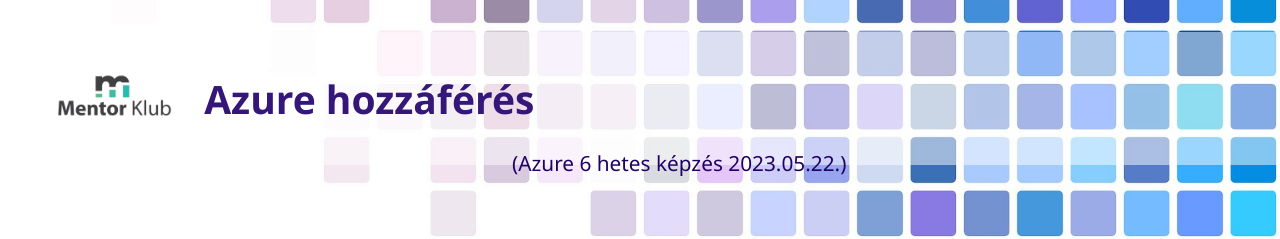
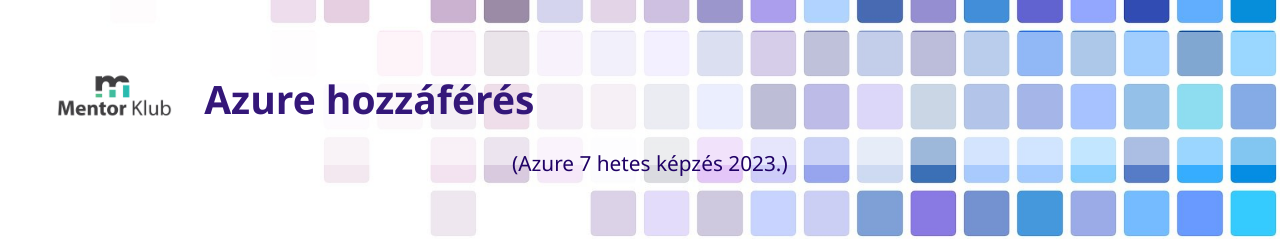
Before and after one commit to cloudsteak/mentor-access-manager, a React (Create React App) app: page / in a window 1280 px wide. Shown: the top 239 px of the page. Built offline with nearby package versions, Linux system fonts and the light colour scheme.

Commit message:
Azure 7 hetes képzés 2023.

```diff
--- a/src/PostApi.js
+++ b/src/PostApi.js
@@ -90,7 +90,7 @@ class PostApi extends React.Component {
         const appWidth = window.innerWidth
         return (
             <div>
-                <p class="pageSubHeader">(Azure 6 hetes képzés 2023.05.22.)</p>
+                <p class="pageSubHeader">(Azure 7 hetes képzés 2023.)</p>
                 <div class="row">
                     <div class="col-md-6 offset-md-3">
                         <div class="form-container" style={appWidth < 500 ? { paddingLeft: "50px" } : { paddingLeft: "35%" }}>
```
